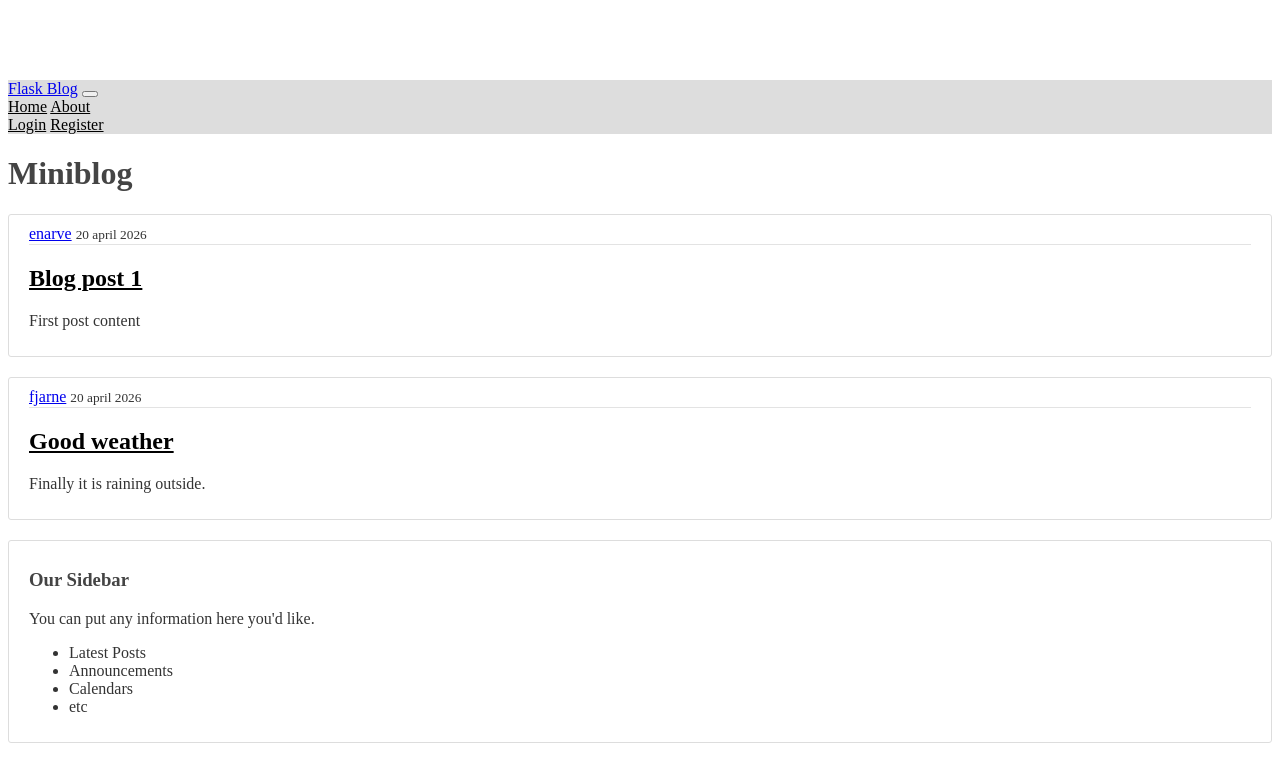
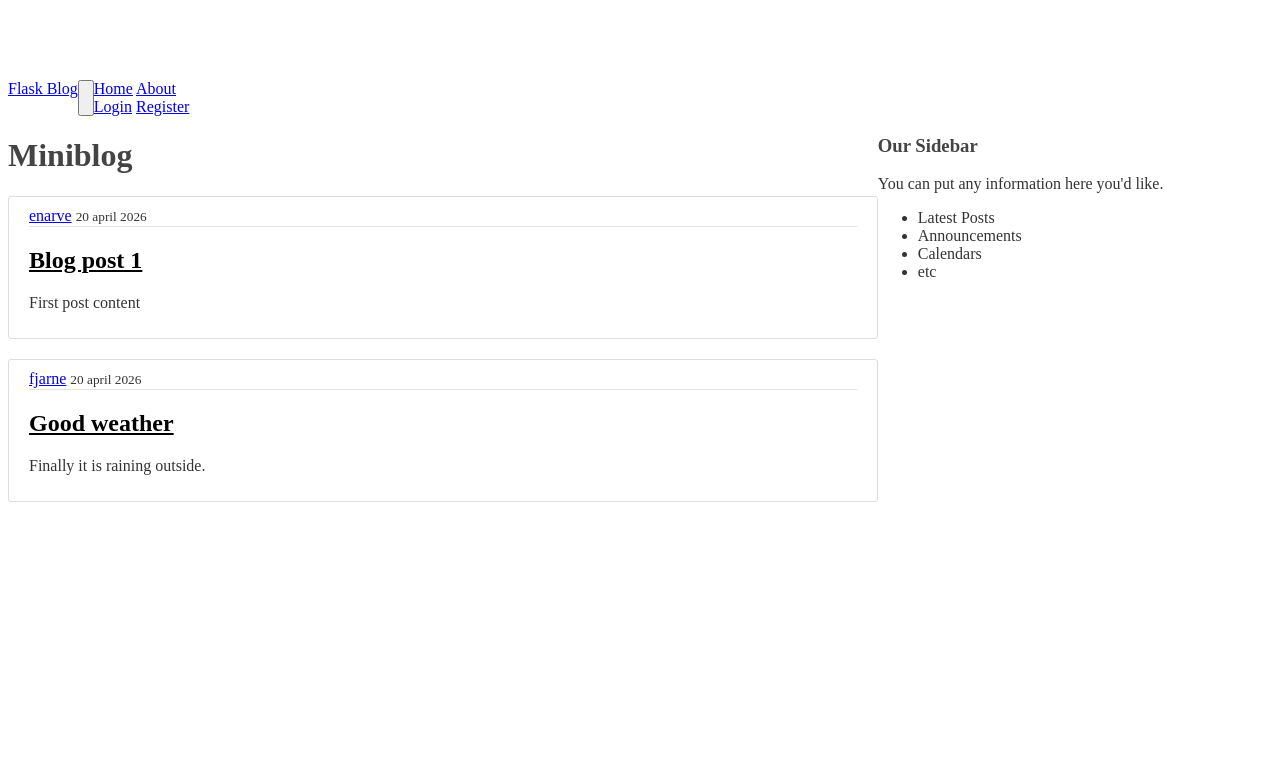
Before and after one commit to enarve/miniblog, a Flask app: page / in a window 1280 px wide. Shown: the top 782 px of the page. Run offline with Flask 3, Linux system fonts and the light colour scheme.

Commit message:
Minor changes

```diff
--- a/main.py
+++ b/main.py
@@ -1,4 +1,4 @@
-from flask import Flask, render_template, url_for
+from flask import Flask, render_template
 
 app = Flask(__name__)
 
--- a/static/main.css
+++ b/static/main.css
@@ -2,6 +2,19 @@ body {
   background: #ffffff;
   color: #333333;
   margin-top: 5rem;
+}
+
+.container {
+    display: flex;
+    flex-direction: row;
+}
+
+.sidebar {
+    flex-grow: 1;
+}
+
+main {
+    flex-grow: 6;
 }
 
 h1, h2, h3, h4, h5, h6 {
--- a/templates/layout.html
+++ b/templates/layout.html
@@ -12,8 +12,8 @@
     </head>
     <body>
 
-        <header class="site-header">
-          <nav class="navbar navbar-expand-md navbar-dark bg-steel fixed-top">
+        <header>
+          <nav>
             <div class="container">
               <a class="navbar-brand mr-4" href="/">Flask Blog</a>
               <button class="navbar-toggler" type="button" data-toggle="collapse" data-target="#navbarToggle" aria-controls="navbarToggle" aria-expanded="false" aria-label="Toggle navigation">
@@ -34,25 +34,23 @@
           </nav>
         </header>
 
-        <main role="main" class="container">
-          <div class="row">
-            <div class="col-md-8">
-              {% block content %}{% endblock %}
-            </div>
-            <div class="col-md-4">
-              <div class="content-section">
+        <div class="container">
+            <main>
+                {% block content %}{% endblock %}
+            </main>
+
+            <div class="sidebar">
                 <h3>Our Sidebar</h3>
                 <p class='text-muted'>You can put any information here you'd like.
-                  <ul class="list-group">
+                    <ul class="list-group">
                     <li class="list-group-item list-group-item-light">Latest Posts</li>
                     <li class="list-group-item list-group-item-light">Announcements</li>
                     <li class="list-group-item list-group-item-light">Calendars</li>
                     <li class="list-group-item list-group-item-light">etc</li>
-                  </ul>
+                    </ul>
                 </p>
-              </div>
             </div>
-          </div>
-        </main>
+        </div>
+
     </body>
 </html>
```
